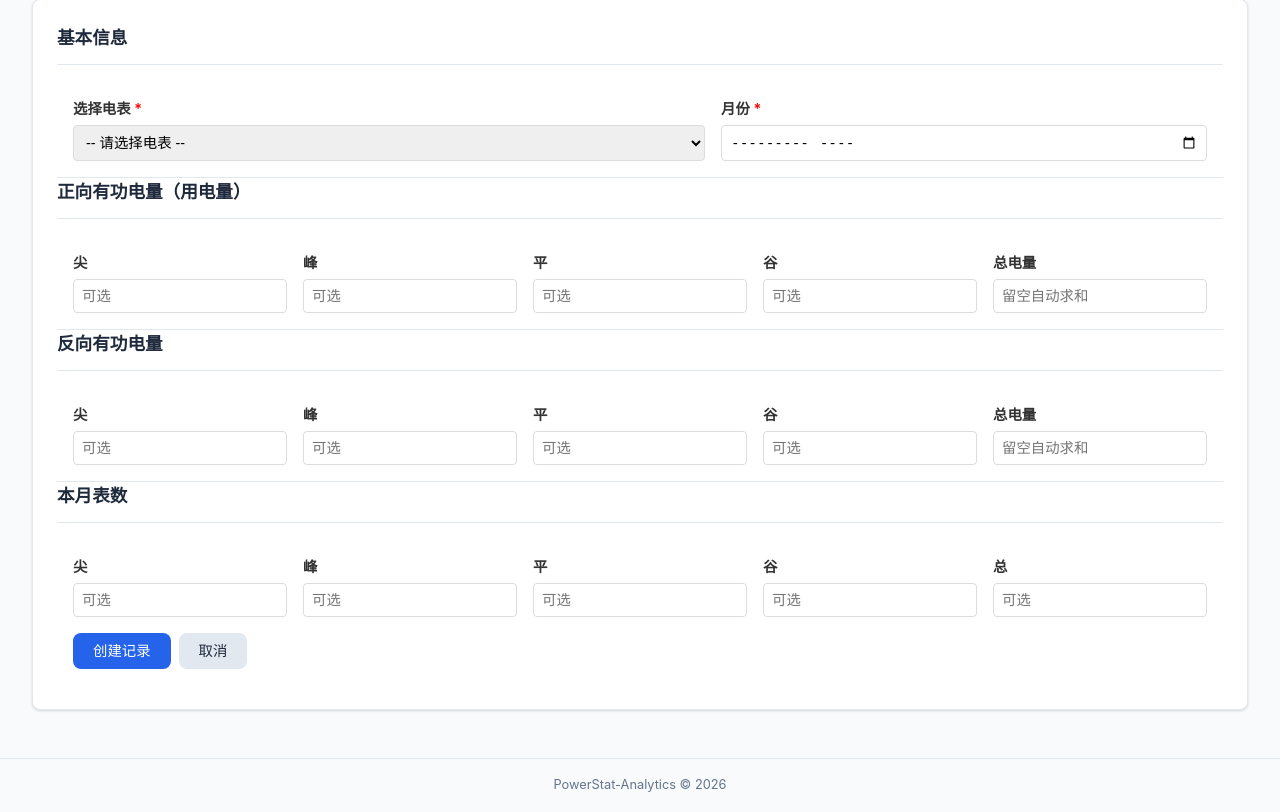
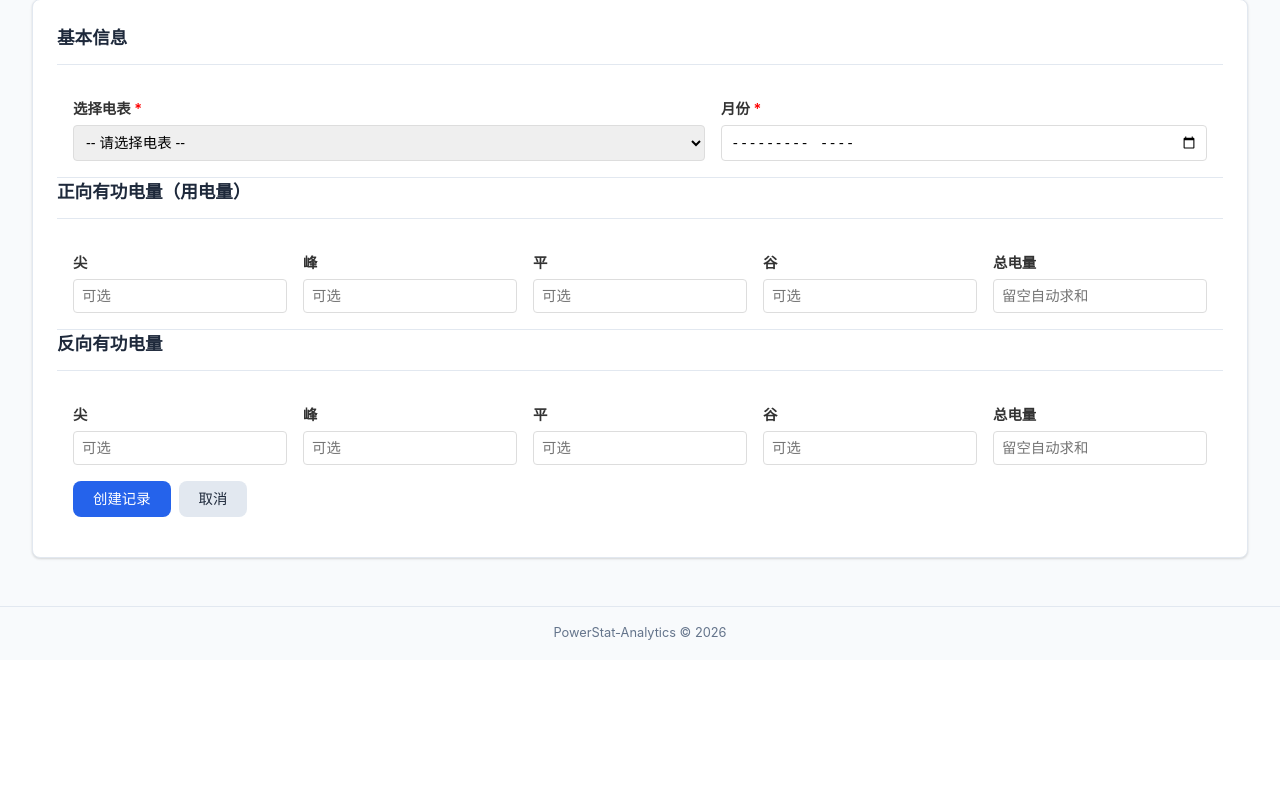
Before and after one commit to hilifer/PowerStat-Analytics, a Flask app: page /readings/create in a window 1280 px wide. Shown: the part 186-998 px from the top of the page. After the commit the page ends 826 px from the top, so only its background shows below. Run offline with Flask 3, Linux system fonts and the light colour scheme; data comes from the database, SQL or seed files in the repository; parts of the project's set-up code (start-up, migrations or seed data) failed here and were passed over.

Commit message:
移除手动创建表单中的「本月表数」区块
手动创建抄表记录只需输入正向/反向有功电量，本月表数是解析原始文件时自动提取的，
不应出现在手动创建表单中。

https://claude.ai/code/session_01CQ2dc512YBhLM1JZ6zobQg

```diff
--- a/templates/reading_create.html
+++ b/templates/reading_create.html
@@ -104,33 +104,6 @@
             </div>
         </div>
 
-        <!-- 本月表数 -->
-        <div class="card-header" style="border-top:1px solid var(--border, #dee2e6);">
-            <h2>本月表数</h2>
-        </div>
-        <div class="form-grid" style="display:grid; grid-template-columns:repeat(5, 1fr); gap:1rem; padding:1rem;">
-            <div class="form-group">
-                <label>尖</label>
-                <input type="number" step="0.01" name="cur_sharp_peak" class="form-input" placeholder="可选">
-            </div>
-            <div class="form-group">
-                <label>峰</label>
-                <input type="number" step="0.01" name="cur_peak" class="form-input" placeholder="可选">
-            </div>
-            <div class="form-group">
-                <label>平</label>
-                <input type="number" step="0.01" name="cur_flat" class="form-input" placeholder="可选">
-            </div>
-            <div class="form-group">
-                <label>谷</label>
-                <input type="number" step="0.01" name="cur_valley" class="form-input" placeholder="可选">
-            </div>
-            <div class="form-group">
-                <label>总</label>
-                <input type="number" step="0.01" name="cur_total" class="form-input" placeholder="可选">
-            </div>
-        </div>
-
         <div style="padding:0 1rem 1rem; display:flex; gap:0.5rem;">
             <button type="submit" class="btn btn-primary">创建记录</button>
             <a href="{{ url_for('readings') }}" class="btn btn-secondary">取消</a>
```
